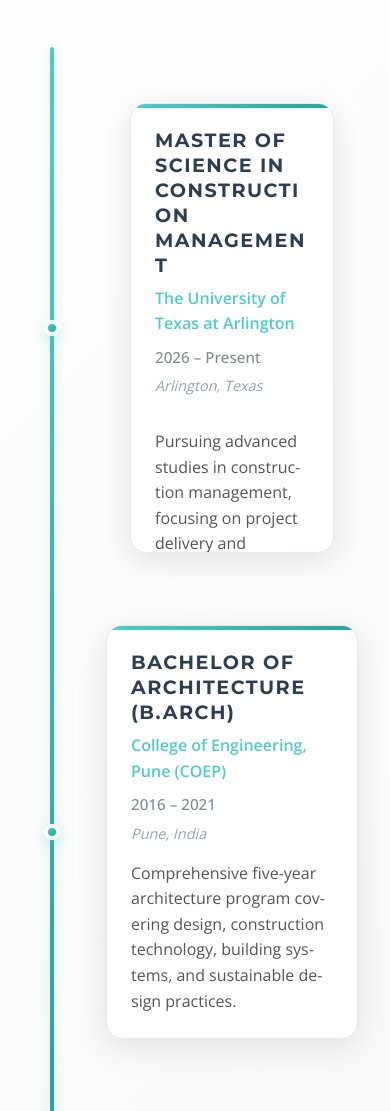
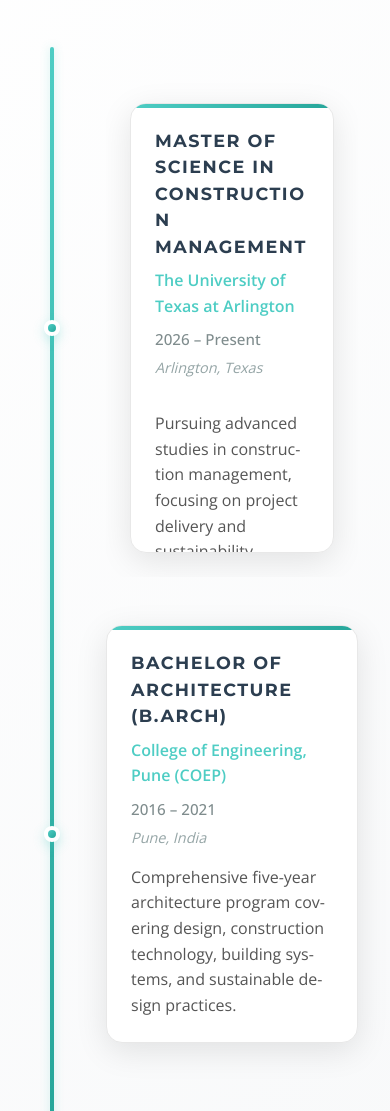
Before and after one commit to hemanth-gopal/anagha-portfolio, a plain HTML site: page index.html in a window 390 px wide. Shown: the part 2020-3131 px from the top of the page. Drawn offline with nearby package versions, Linux system fonts and the light colour scheme.

Commit message:
Fix: Disable hyphenation for Masters degree title on mobile
- Disabled hyphens for .education-degree to prevent awkward hyphenation
- Added mobile-specific font size adjustments for better readability
- Improved line-height for better text wrapping
- Fixed display on iPhone 16 Pro Max and other mobile devices

```diff
--- a/styles.css
+++ b/styles.css
@@ -885,12 +885,16 @@
     font-weight: 700;
     color: #2c3e50;
     margin-bottom: 0.5rem;
-    line-height: 1.3;
+    line-height: 1.4;
     word-wrap: break-word;
     overflow-wrap: break-word;
     max-width: 100%;
     box-sizing: border-box;
-    hyphens: auto;
+    hyphens: none;
+    -webkit-hyphens: none;
+    -moz-hyphens: none;
+    -ms-hyphens: none;
+    word-break: normal;
 }
 
 .education-institution {
@@ -2998,6 +3002,16 @@
         padding: 0 1rem;
     }
 
+    .education-degree {
+        font-size: 1.15rem;
+        line-height: 1.5;
+        hyphens: none;
+        -webkit-hyphens: none;
+        -moz-hyphens: none;
+        -ms-hyphens: none;
+        word-break: keep-all;
+    }
+
     .name {
         font-size: clamp(2rem, 8vw, 2.8rem);
     }
@@ -3099,6 +3113,12 @@
 
     .education-degree {
         font-size: 1.2rem;
+        line-height: 1.5;
+        hyphens: none;
+        -webkit-hyphens: none;
+        -moz-hyphens: none;
+        -ms-hyphens: none;
+        word-break: keep-all;
     }
 
     .education-institution {
@@ -3210,6 +3230,16 @@
 
 /* Small Mobile Devices (max-width: 430px) */
 @media (max-width: 430px) {
+    .education-degree {
+        font-size: 1.1rem;
+        line-height: 1.5;
+        hyphens: none;
+        -webkit-hyphens: none;
+        -moz-hyphens: none;
+        -ms-hyphens: none;
+        word-break: keep-all;
+    }
+
     .skills-section {
         padding: 3rem 0;
     }
```
